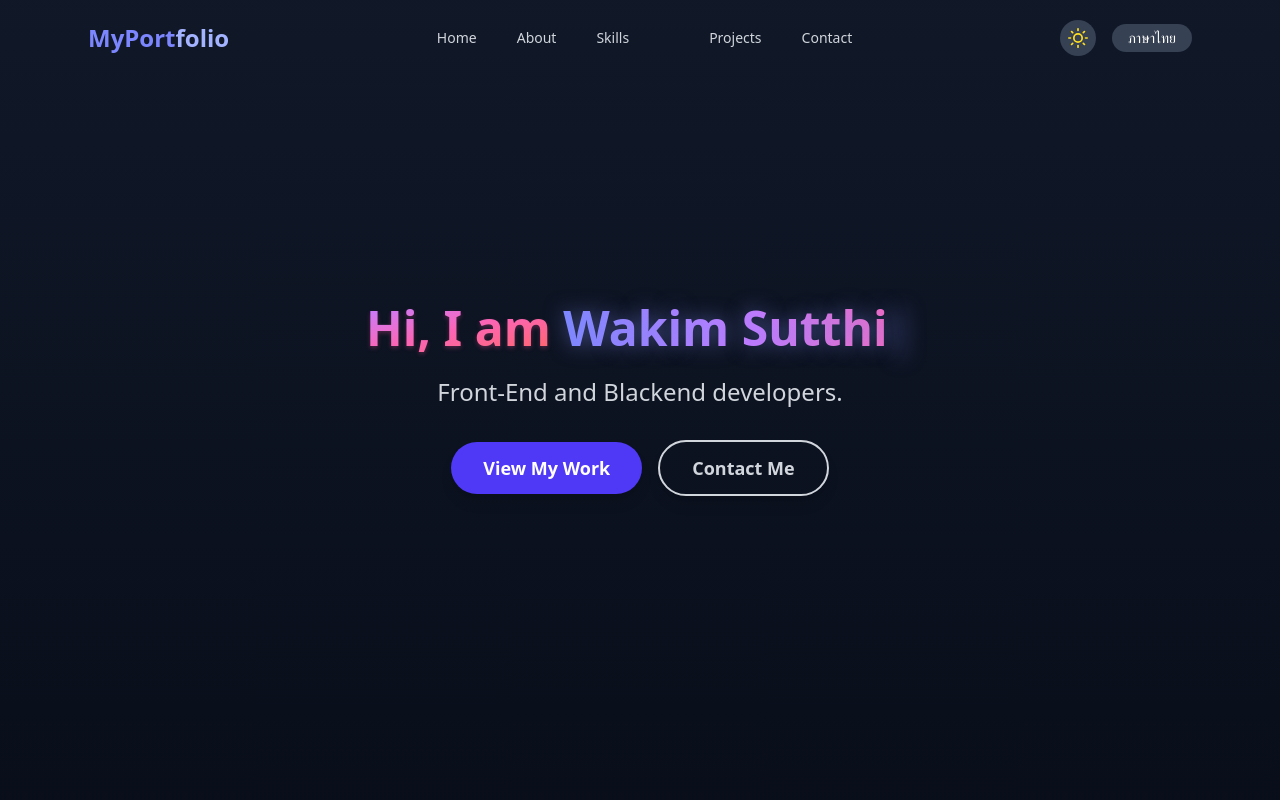
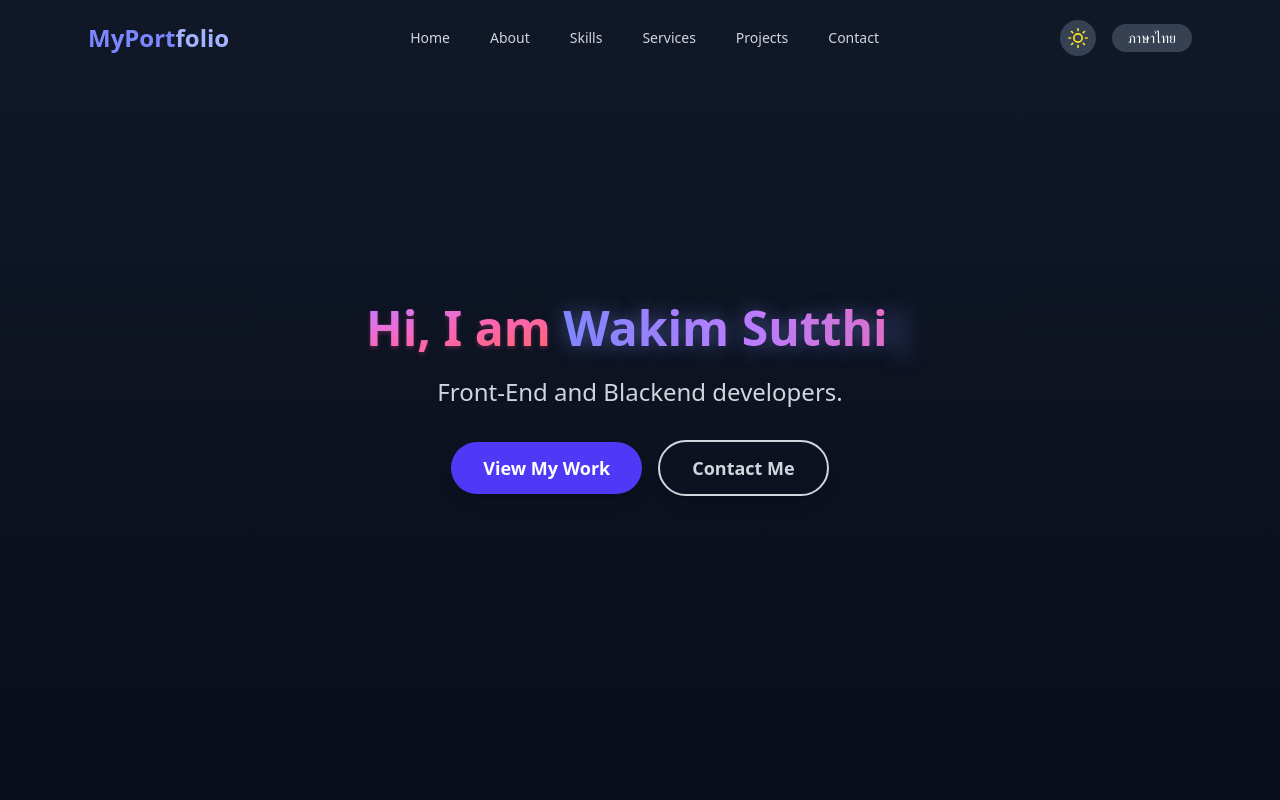
Before and after one commit to Teekon789/portflio_wakim1, a React (Vite) app: page / in a window 1280 px wide. Shown: the top 800 px of the page. Built offline with nearby package versions, Linux system fonts and the light colour scheme.

Commit message:
update_1.5.5

```diff
--- a/src/lang/en.js
+++ b/src/lang/en.js
@@ -36,6 +36,7 @@ const textEN = {
     home: "Home",
     about: "About",
     skills: "Skills",
+    services: "Services",
     projects: "Projects",
     contact: "Contact",
   },
--- a/src/lang/th.js
+++ b/src/lang/th.js
@@ -34,6 +34,7 @@ const textTH = {
     home: "หน้าแรก",
     about: "เกี่ยวกับ",
     skills: "ทักษะ",
+    services: "บริการ",
     projects: "ผลงาน",
     contact: "ติดต่อ",
   },
@@ -65,7 +66,7 @@ const textTH = {
     },
     devtools: {
       title: "เครื่องมือและเทคโนโลยีการพัฒนา",
-      desc: "ชำนาญในการใช้เครื่องมือต่างๆ เพื่อเพิ่มประสิทธิภาพในกระบวนการพัฒนาซอฟต์แวร์",
+      desc: "ใช้เครื่องมือต่างๆ เพื่อเพิ่มประสิทธิภาพในกระบวนการพัฒนาซอฟต์แวร์",
     },
   },
 };
```
Also changed, not shown: 1 other file (tests, documents, lock files or other folders).
